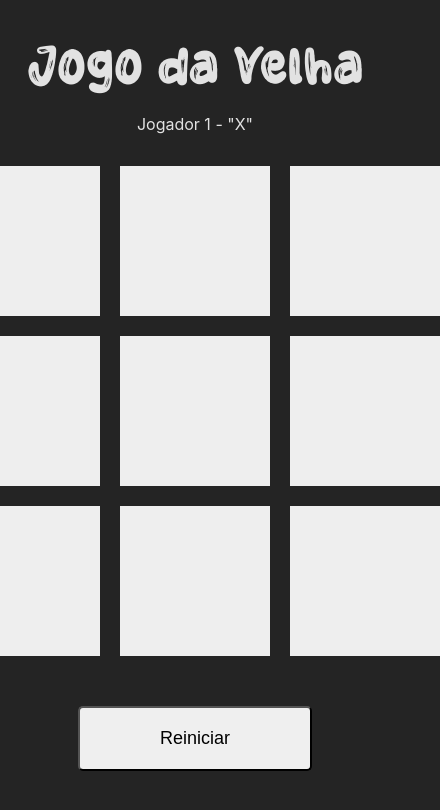
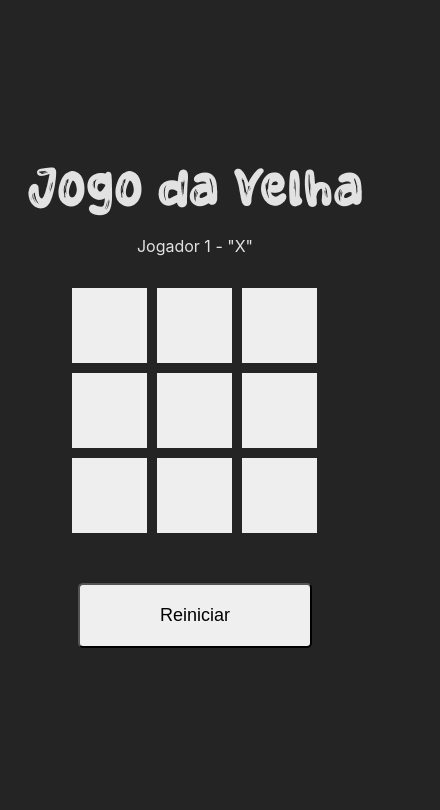
Before and after one commit to igorssc/jogo-da-velha, a React (Vite) app: page / in a window 390 px wide. Shown: the top 810 px of the page, 440 px wide, since content can reach past the window. Built offline with nearby package versions, Linux system fonts and the light colour scheme.

Commit message:
Add responsive style

```diff
--- a/src/App.css
+++ b/src/App.css
@@ -60,6 +60,22 @@ body {
   font-size: 32px;
   color: #242424;
   cursor: pointer;
+}
+
+@media (max-width: 768px) {
+  .game-area {
+    width: 245px;
+    gap: 10px;
+  }
+
+  .game-area span {
+    width: 75px;
+    height: 75px;
+  }
+
+  .game-area hr {
+    display: none;
+  }
 }
 
 .game-area span.disabled {
```
